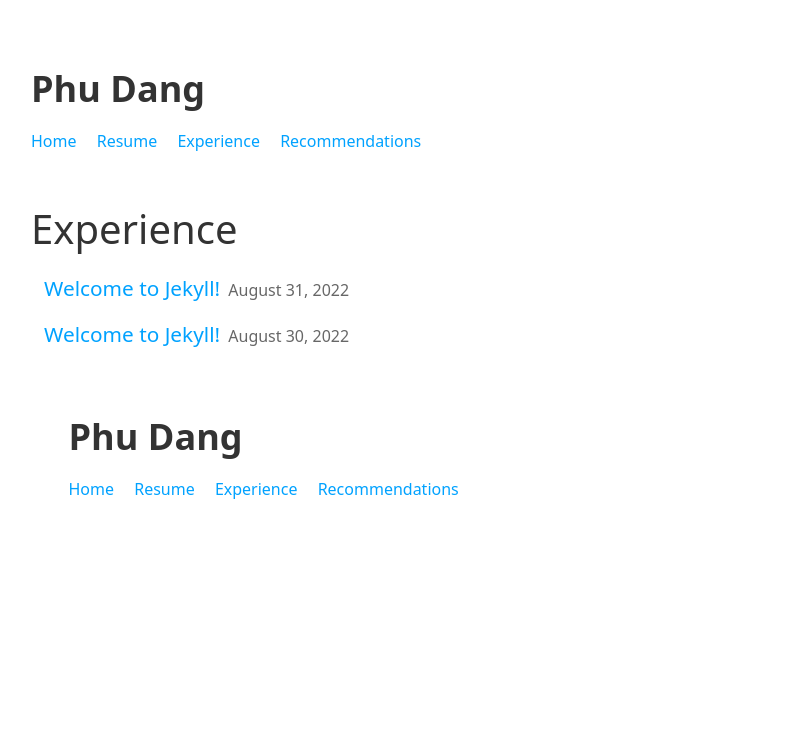
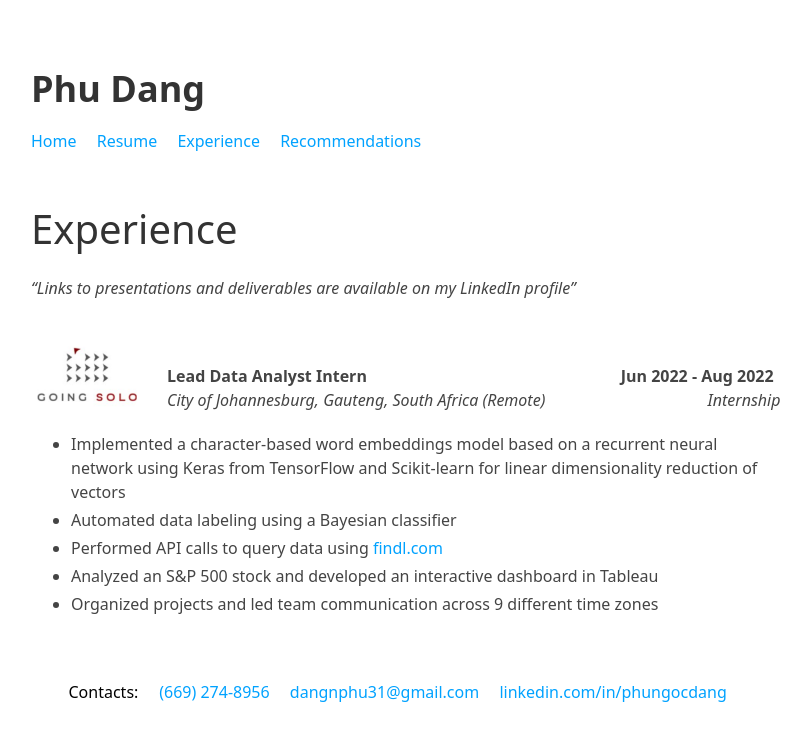
Before and after one commit to pndang/pndang.github.io, a Jekyll site: the page built from experience.md, in a window 1280 px wide. Shown: the top 741 px of the page, without its empty margins (234-1045 px from the left). Built offline with Jekyll 4.4.1, drawn with Linux system fonts in a browser that asks for light colours.

Commit message:
working on experience page

```diff
--- a/_config.yml
+++ b/_config.yml
@@ -26,6 +26,16 @@ nav-links:
   - name: Recommendations
     url: /recommendations
     external: false
+  - name: (669) 274-8956
+    url:
+    external: true
+  - name: dangnphu31@gmail.com
+    url: mailto:dangnphu31@gmail.com
+    external: true
+  - name: linkedin.com/in/phungocdang
+    url: https://www.linkedin.com/in/phungocdang/
+    external: true
+
 
 # for the homepage image + big text next to it
 greeting_image: /assets/IMG-8957.jpg
--- a/_includes/foot.html
+++ b/_includes/foot.html
@@ -1,6 +1,6 @@
 <!DOCTYPE html>
 
-    <head>
+    <!-- <head>
         <meta charset="utf-8">
         <title>{{ site.title }}</title>
         <meta name="description" content="{{ site.description }}">
@@ -10,23 +10,21 @@
     {% if site.google_analytics and jekyll.environment == 'production' %}
     {% include analytics.html %}
     {% endif %}
-    </head>
+    </head> -->
 
     <body>
         <div id="container">
-            <h1 class="global-title"><a href={{site.url}}></a><b>{{ site.title }}</b></h1>
+            <!-- <h1 class="global-title"><a href={{site.url}}></a><b>{{ site.title }}</b></h1> -->
             {% if site.nav-links %}
             <nav>
                 <ul>
+                    Contacts:
                     {% for link in site.nav-links %}
                     <li>
                         {% if link.external == true %}
                         <a href="{{ link.url }}">
+                            {{ link.name }}
                         {% endif %}
-                        {% if link.external != true %}
-                        <a href="{{ link.url | prepend:site.url }}">
-                        {% endif %}
-                            {{ link.name }}
                         </a>
                     </li>
                     {% endfor %}
--- a/_includes/head.html
+++ b/_includes/head.html
@@ -20,13 +20,10 @@
                 <ul>
                     {% for link in site.nav-links %}
                     <li>
-                        {% if link.external == true %}
-                        <a href="{{ link.url }}">
-                        {% endif %}
                         {% if link.external != true %}
                         <a href="{{ link.url | prepend:site.url }}">
+                            {{ link.name }}
                         {% endif %}
-                            {{ link.name }}
                         </a>
                     </li>
                     {% endfor %}
--- a/experience.md
+++ b/experience.md
@@ -2,6 +2,23 @@
 title: Experience
 ---
 
-{% for post in site.posts %}
-{% include posts-list-item.html %}
-{% endfor %}
+<em>"Links to presentations and deliverables are available on my LinkedIn profile"</em>
+
+
+
+<div class="greeting-container">
+  <img src="assets/goingsolo.png" alt="Going Solo" class="avatar" />
+  <p><strong><br>Lead Data Analyst Intern
+  &nbsp;&nbsp;&nbsp;&nbsp;&nbsp;&nbsp;&nbsp;&nbsp;&nbsp;&nbsp;&nbsp;&nbsp;&nbsp;&nbsp;&nbsp;&nbsp;&nbsp;&nbsp;&nbsp;&nbsp;&nbsp;&nbsp;&nbsp;&nbsp;&nbsp;&nbsp;&nbsp;&nbsp;&nbsp;&nbsp;&nbsp;&nbsp;&nbsp;&nbsp;&nbsp;&nbsp;&nbsp;&nbsp;&nbsp;&nbsp;&nbsp;&nbsp;&nbsp;&nbsp;&nbsp;&nbsp;&nbsp;&nbsp;&nbsp;&nbsp;&nbsp;&nbsp;&nbsp;&nbsp;&nbsp;&nbsp;&nbsp;&nbsp;&nbsp;
+  Jun 2022 - Aug 2022</strong><em><br>City of Johannesburg, Gauteng, South Africa (Remote)
+  &nbsp;&nbsp;&nbsp;&nbsp;&nbsp;&nbsp;&nbsp;&nbsp;&nbsp;&nbsp;&nbsp;&nbsp;&nbsp;&nbsp;&nbsp;&nbsp;&nbsp;&nbsp;&nbsp;&nbsp;&nbsp;&nbsp;&nbsp;&nbsp;&nbsp;&nbsp;&nbsp;&nbsp;&nbsp;&nbsp;&nbsp;&nbsp;&nbsp;&nbsp;&nbsp;&nbsp;&nbsp;
+  Internship</em></p>
+</div>
+
+- Implemented a character-based word embeddings model based on a recurrent
+neural network using Keras from TensorFlow and Scikit-learn for linear
+dimensionality reduction of vectors
+- Automated data labeling using a Bayesian classifier
+- Performed API calls to query data using [findl.com](https://findl.com/)
+- Analyzed an S&P 500 stock and developed an interactive dashboard in Tableau
+- Organized projects and led team communication across 9 different time zones
```
Also changed, not shown: index.md (+5 -3 lines), point-main-theme/_posts/2022-09-01-welcome-to-jekyll.markdown (added, +25 -0 lines), resume.md (+3 -3 lines), assets/goingsolo.png (added), assets/resume.png (added), 1 other file.
